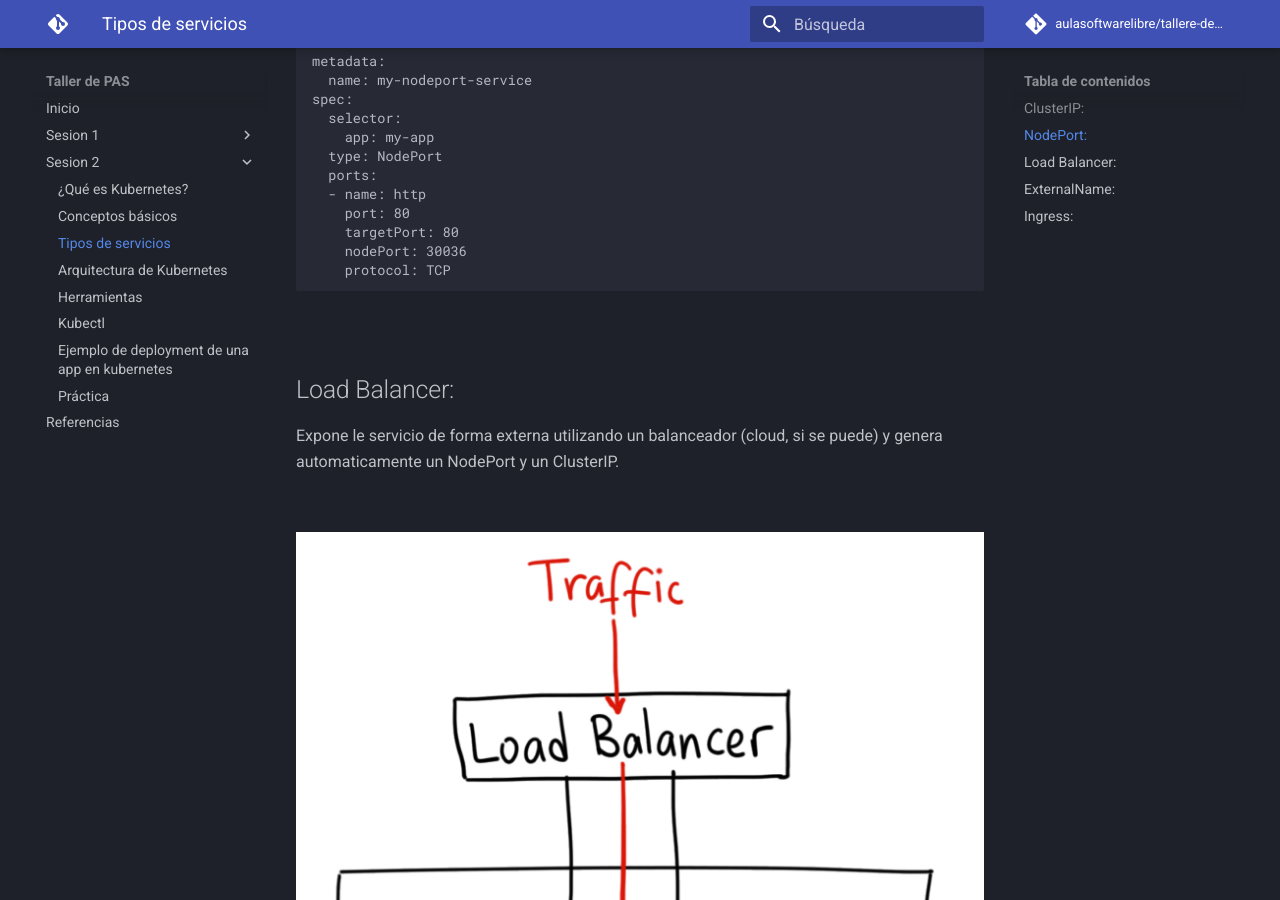
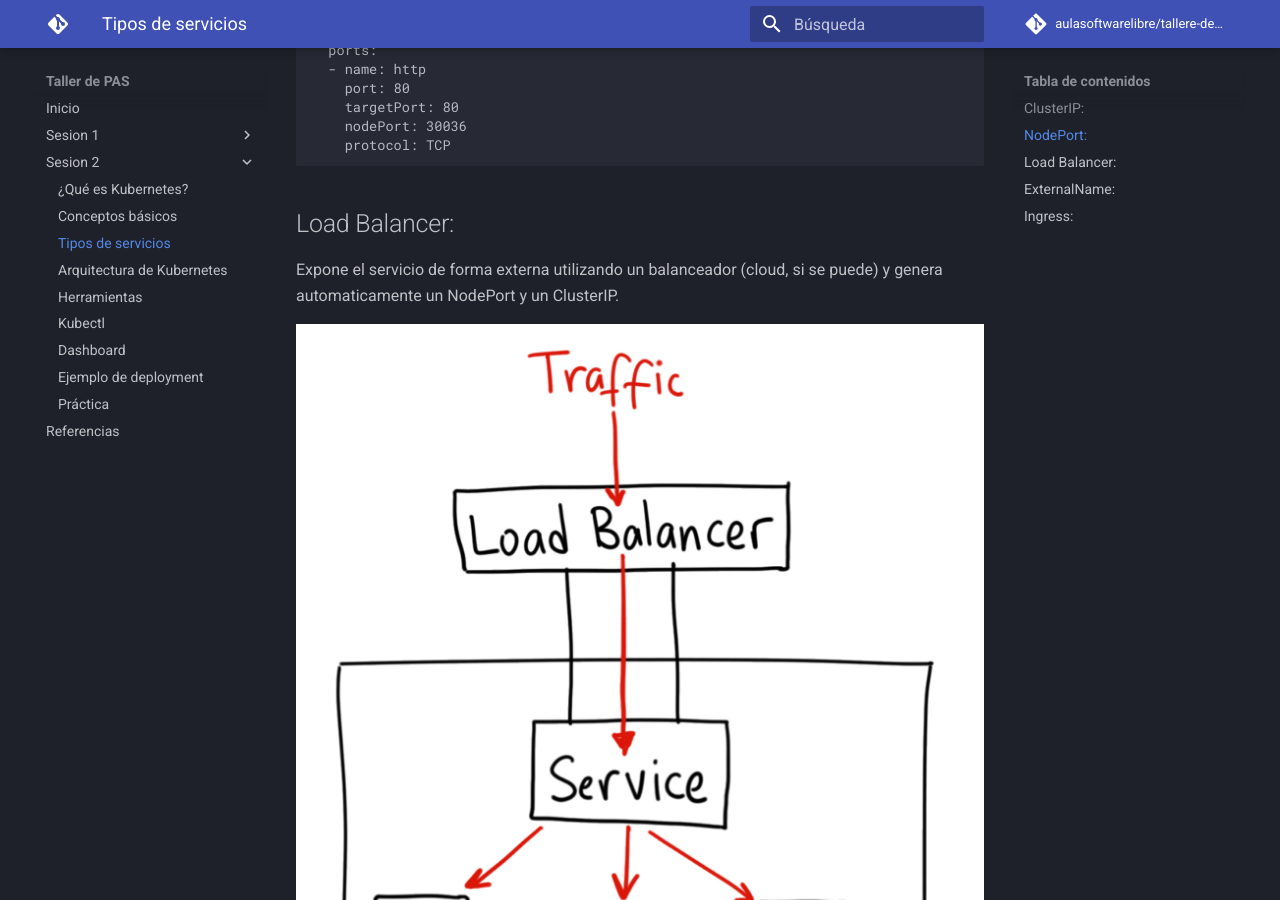
Before and after one commit to aulasoftwarelibre/taller-de-pas, an MkDocs documentation site: the page built from docs/Sesion-2/Servicios.md, in a window 1280 px wide and 900 px high, scrolled down 2441 px. Built offline with MkDocs 1.6.1 and Material for MkDocs 9.7.7, drawn with Linux system fonts in a browser that asks for light colours; comment, search, counter and statistics services are not loaded; some of the changed text lies outside the part shown.

Commit message:
Added Dashboard

````diff
--- /dev/null
+++ b/docs/Sesion-2/Dashboard.md
@@ -0,0 +1 @@
+# Dashboard
--- a/docs/Sesion-2/Servicios.md
+++ b/docs/Sesion-2/Servicios.md
@@ -3,8 +3,6 @@
 ## ClusterIP:
 
 El servicio toma una IP interna del cluster y hace que dicho servicio solo sea accesible a traves del cluster.
-
-<br>
 
 ![clusterIP](images/clusterIP-service.png)
 
@@ -27,13 +25,9 @@
   protocol: TCP
 ```
 
-  <br>
-
 ## NodePort:
 
 Expone el servicio a cada Nodo a traves de la IP de estos.
-
-<br>
 
 ![nodePort](images/nodePort-service.png)
 
@@ -55,13 +49,9 @@
     protocol: TCP
 ```
 
-  <br>
-
 ## Load Balancer:
 
-Expone le servicio de forma externa utilizando un balanceador (cloud, si se puede) y genera automaticamente un NodePort y un ClusterIP.
-
-<br>
+Expone el servicio de forma externa utilizando un balanceador (cloud, si se puede) y genera automaticamente un NodePort y un ClusterIP.
 
 ![loadBalancer](images/loadBalancer-service.png)
 
@@ -92,13 +82,9 @@
           servicePort: 8080
 ```
 
-<br>
-
 ## ExternalName:
 
 Mapea el servicio al exterior con un nombre definido.
-
-<br>
 
 ```
 $ cat externalName-service.yaml
@@ -113,13 +99,9 @@
   externalName: my.service.example.com
 ```
 
-<br>
-
 ## Ingress:
 
-no es un servicio como tal, actua como un 'enrutador de servicios'
-
-<br>
+No es un servicio como tal, actua como un 'enrutador de servicios'
 
 ![ingress](images/ingress.png)
 
@@ -149,5 +131,3 @@
           serviceName: bar
           servicePort: 8080
 ```
-
-<br>
````
Also changed, not shown: docs/Sesion-2/Arquitectura.md (+0 -8 lines), docs/Sesion-2/ConceptosBasicos.md (+29 -39 lines), docs/Sesion-2/EjemploDeployment.md (+1 -17 lines), docs/Sesion-2/Kubectl.md (+1 -1 lines), docs/Sesion-2/.pages, docs/Sesion-2/Introducción.md (line endings or trailing spaces).
